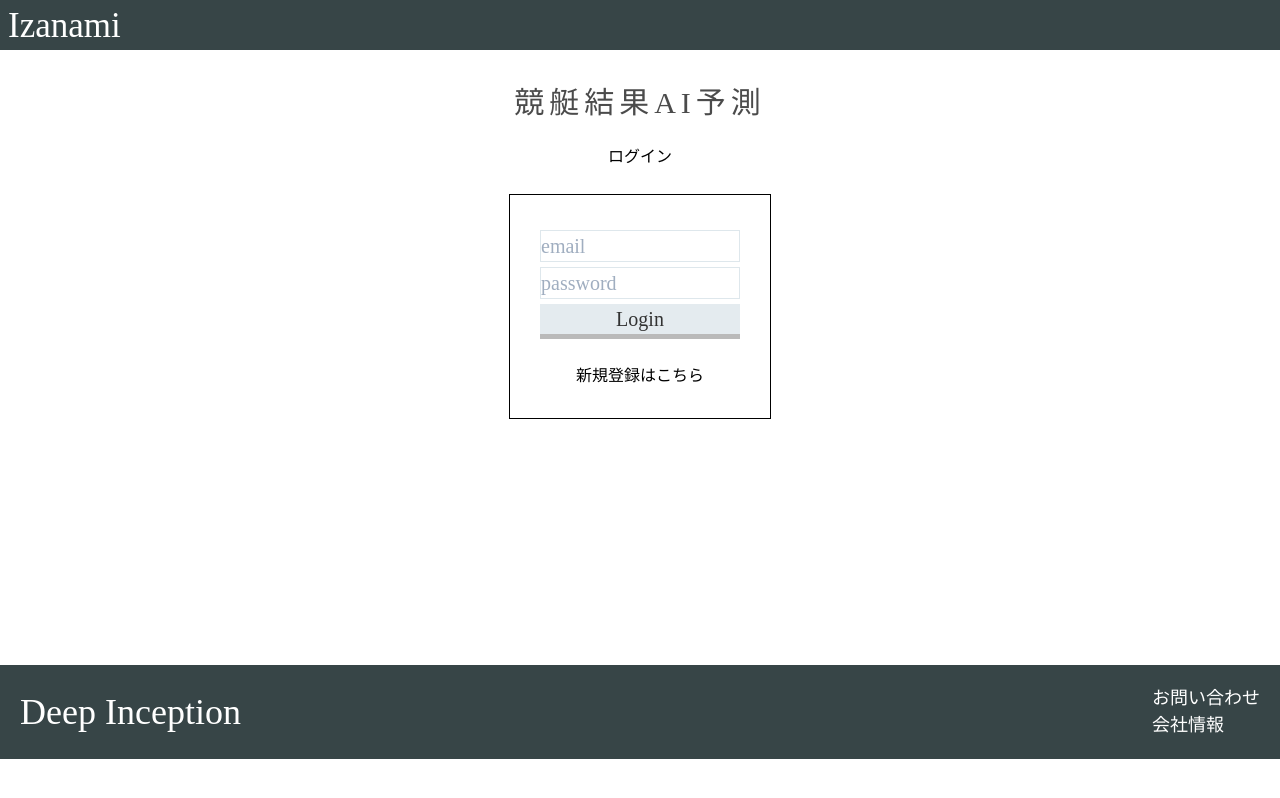
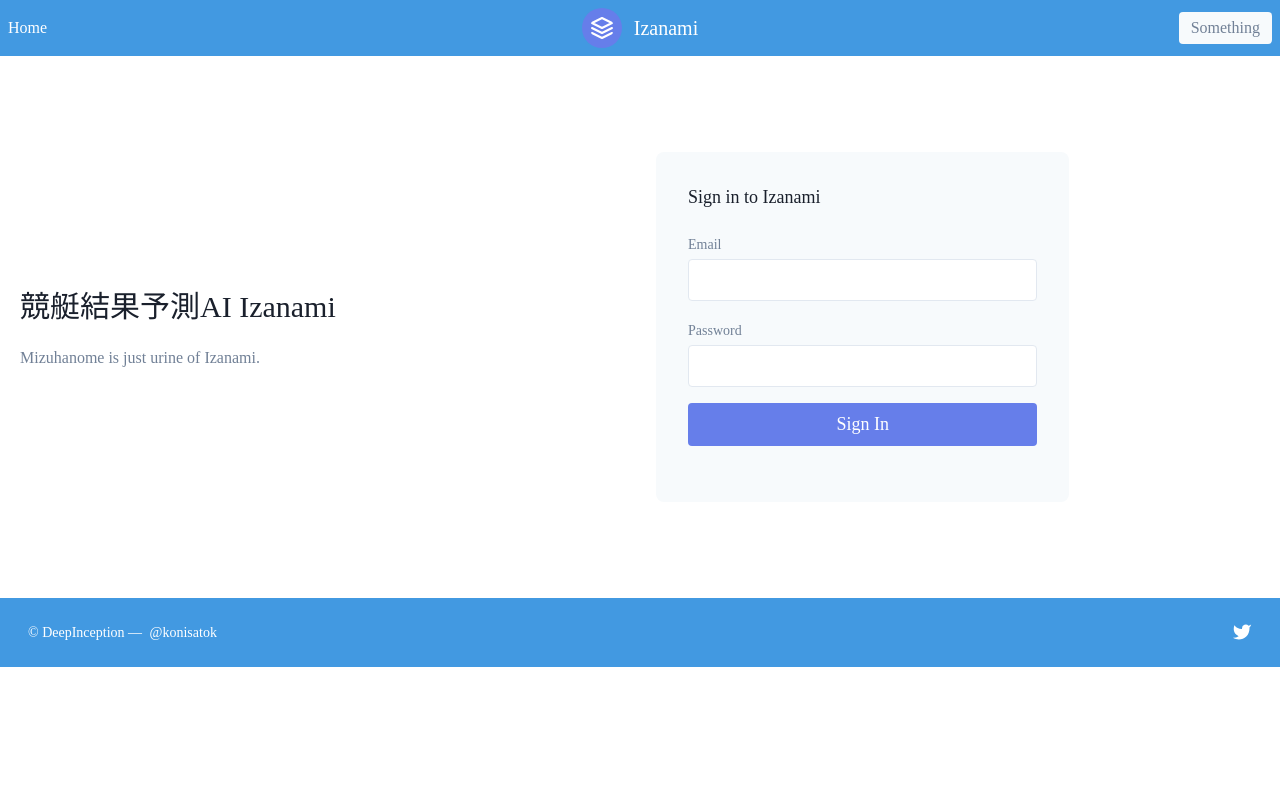
Before and after one commit to Deep-Inception/izanami_web, a Vue app in the folder frontend/: page / in a window 1280 px wide. Built offline with nearby package versions, Linux system fonts and the light colour scheme.

Commit message:
login and header and footer revise

```diff
--- a/frontend/src/assets/css/style.css
+++ b/frontend/src/assets/css/style.css
@@ -30,41 +30,6 @@
     max-width: 1170px;
   }
 
-  header {
-    background-color: rgba(34, 49, 52, 0.9);
-    height: 50px;
-    width: 100%;
-    position: fixed;
-    top: 0;
-    z-index: 10;
-  }
-
-  .header-left {
-    float: left;
-  }
-
-  .header-logo {
-    font-size: 35px;
-    padding: 0px 8px;
-    color: #fff;
-  }
-
-  .header-right {
-    float: right;
-    background-color: rgba(255, 255, 255, 0.3);
-    transition: all 0.5s;
-  }
-
-  .header-right:hover {
-    background-color: rgba(255, 255, 255, 0.5);
-  }
-
-  .header-right a {
-    line-height: 50px;
-    padding: 0 25px;
-    color: white;
-    display: block;
-  }
 
   .top-wrapper {
     padding: 80px 0 20px 0;
@@ -132,22 +97,3 @@
     top: 7px;
     box-shadow: none;
   }
-
-  footer {
-    background-color: rgba(34, 49, 52, 0.9);
-    color: #fff;
-    margin-top: 20px;
-  }
-
-  .footer-logo {
-    float: left;
-    font-size: 36px;
-    padding: 20px;
-  }
-
-  .footer-list {
-    float: right;
-    font-size: 18px;
-    padding: 20px;
-    display: table-cell;
-  }
--- a/frontend/src/components/footer.vue
+++ b/frontend/src/components/footer.vue
@@ -1,14 +1,18 @@
 <template>
-  <footer>
-    <div class="container">
-      <div class="footer-logo">Deep Inception</div>
-      <div class="footer-list">
-        <ul>
-          <li>お問い合わせ</li>
-          <li>会社情報</li>
-        </ul>
+  <footer class="text-gray-600 body-font">
+    <div class="bg-blue-500 p-2">
+      <div class="container mx-auto py-4 px-5 flex flex-wrap flex-col sm:flex-row">
+        <p class="text-white text-sm text-center sm:text-left">© DeepInception —
+          <a href="https://twitter.com/konisatok" rel="noopener noreferrer" class="text-white ml-1" target="_blank">@konisatok</a>
+        </p>
+        <span class="inline-flex sm:ml-auto sm:mt-0 mt-2 justify-center sm:justify-start">
+          <a href="https://twitter.com/konisatok" class="ml-3 text-white">
+            <svg fill="currentColor" stroke-linecap="round" stroke-linejoin="round" stroke-width="2" class="w-5 h-5" viewBox="0 0 24 24">
+              <path d="M23 3a10.9 10.9 0 01-3.14 1.53 4.48 4.48 0 00-7.86 3v1A10.66 10.66 0 013 4s-4 9 5 13a11.64 11.64 0 01-7 2c9 5 20 0 20-11.5a4.5 4.5 0 00-.08-.83A7.72 7.72 0 0023 3z"></path>
+            </svg>
+          </a>
+        </span>
       </div>
-      <div class="clear"></div>
     </div>
   </footer>
 </template>
--- a/frontend/src/components/header.vue
+++ b/frontend/src/components/header.vue
@@ -1,14 +1,18 @@
 <template>
-  <header>
-    <div class="container">
-      <div class="header-left">
-        <div class="header-logo">Izanami</div>
+  <header class="text-gray-600 body-font bg-blue-500">
+    <div class="container mx-auto flex flex-wrap p-2 flex-col md:flex-row items-center">
+      <nav class="flex lg:w-2/5 flex-wrap items-center text-base md:ml-auto">
+        <a class="mr-5 text-white hover:text-gray-200">Home</a>
+      </nav>
+      <a class="flex order-first lg:order-none lg:w-1/5 title-font font-medium items-center text-gray-900 lg:items-center lg:justify-center mb-4 md:mb-0">
+        <svg xmlns="http://www.w3.org/2000/svg" fill="none" stroke="currentColor" stroke-linecap="round" stroke-linejoin="round" stroke-width="2" class="w-10 h-10 text-white p-2 bg-indigo-500 rounded-full" viewBox="0 0 24 24">
+          <path d="M12 2L2 7l10 5 10-5-10-5zM2 17l10 5 10-5M2 12l10 5 10-5"></path>
+        </svg>
+        <span class="ml-3 text-xl text-white">Izanami</span>
+      </a>
+      <div class="lg:w-2/5 inline-flex lg:justify-end ml-5 lg:ml-0">
+        <button class="inline-flex items-center bg-gray-100 border-0 py-1 px-3 focus:outline-none hover:bg-gray-200 rounded text-base mt-4 md:mt-0">Something</button>
       </div>
-      <!--
-      <div class="header-right">
-       <a href="#" class="header-login">ログイン</a>
-      </div>
-      -->
     </div>
   </header>
 </template>
--- a/frontend/src/components/login.vue
+++ b/frontend/src/components/login.vue
@@ -7,25 +7,28 @@
     </head>
     <body>
       <Header></Header>
-      <div class="top-wrapper">
-        <div class="container">
-          <h1>競艇結果AI予測</h1>
-        </div>
-      </div>
-      <div class="login-wrapper">
-        <div class="container">
-          <div class="heading">
-            <h2>ログイン</h2>
-            <div id="loginResult"></div>
+      <section class="text-gray-600 body-font">
+        <div class="container px-5 py-24 mx-auto flex flex-wrap items-center">
+          <div class="lg:w-3/8 md:w-1/2 md:pr-16 lg:pr-0 pr-0">
+            <h1 class="title-font font-medium text-3xl text-gray-900">競艇結果予測AI Izanami</h1>
+            <p class="leading-relaxed mt-4">Mizuhanome is just urine of Izanami.</p>
           </div>
-          <div class="login">
-            <p><input type="text" id="email" placeholder="email"></p>
-            <p><input type="password" id="password" placeholder="password"></p>
-            <p><button class="btn" v-on:click="checklogin">Login</button></p>
-            <a href="/newcomer">新規登録はこちら</a>
+          <div class="lg:w-2/6 md:w-1/2 bg-gray-100 rounded-lg p-8 flex flex-col lg:ml-4 md:ml-auto w-full mt-10 md:mt-0">
+            <h2 class="text-gray-900 text-lg font-medium title-font mb-5">Sign in to Izanami</h2>
+            <div class="relative mb-4">
+              <label for="Email" class="leading-7 text-sm text-gray-600">Email</label>
+              <input type="text" id="Email" name="Email" class="w-full bg-white rounded border border-gray-300 focus:border-indigo-500 focus:ring-2 focus:ring-indigo-200 text-base outline-none text-gray-700 py-1 px-3 leading-8 transition-colors duration-200 ease-in-out">
+            </div>
+            <div class="relative mb-4">
+              <label for="Password" class="leading-7 text-sm text-gray-600">Password</label>
+              <input type="Password" id="Password" name="Password" class="w-full bg-white rounded border border-gray-300 focus:border-indigo-500 focus:ring-2 focus:ring-indigo-200 text-base outline-none text-gray-700 py-1 px-3 leading-8 transition-colors duration-200 ease-in-out">
+            </div>
+            <button class="text-white bg-indigo-500 border-0 py-2 px-8 focus:outline-none hover:bg-indigo-600 rounded text-lg" v-on:click="checklogin">Sign In</button>
+            <p class="text-xs text-gray-500 mt-3"></p>
+            <div id="loginResult" class="text-xs text-gray-500 mt-3 text-red-400"></div>
           </div>
         </div>
-      </div>
+      </section>
       <Footer></Footer>
     </body>
   </html>
@@ -45,12 +48,13 @@ export default {
   },
   data: function () {
     return {
-      email: '',
-      password: ''
+      Email: '',
+      Password: ''
     }
   },
   methods: {
     checklogin: function (event) {
+      document.getElementById('loginResult').innerHTML = ''
       // checkloginイベント(htmlファイル内で定義している)の内容を記述
       const axios = backendApi()
       var nextPage = 'pageA'
@@ -61,8 +65,8 @@ export default {
       axios.get('api/login', {
         // クエリパラメータをセット
         params: {
-          email: document.getElementById('email').value,
-          password: document.getElementById('password').value
+          email: document.getElementById('Email').value,
+          password: document.getElementById('Password').value
         }
       }).then(function (response) {
         console.log(response)
@@ -70,17 +74,17 @@ export default {
         // "success" だったら次のページにジャンプし、失敗だったらその旨表示
         if (response.data.result === 'success') {
           // JWTトークンの生成
-          var token = self.generateToken(document.getElementById('email').value)
+          var token = self.generateToken(document.getElementById('Email').value)
           // cookieとしてトークンを付与
           document.cookie = 'token=' + token
           // 次のページにジャンプ
           router.push({name: nextPage})
         } else {
-          document.getElementById('loginResult').innerHTML = 'Login Failed !!'
+          document.getElementById('loginResult').innerHTML = 'ログイン失敗'
         }
       })
     },
-    generateToken: function (email) {
+    generateToken: function (Email) {
       /* JWTトークンの生成 */
       // JWT用のシークレットトークンをセット(【注意】実際にはコードの中に書いてはいけない！)
       var secretToken = 'oreore'
@@ -97,7 +101,7 @@ export default {
       var dM = ('0' + DO.getMinutes()).slice(-2)
       var dS = ('0' + DO.getSeconds()).slice(-2)
       var dStr = dY + '/' + dm + '/' + dd + ' ' + dH + ':' + dM + ':' + dS + ' +0900'
-      var oPayload = {email: email, until: dStr}
+      var oPayload = {Email: Email, until: dStr}
       console.log(oHeader, oPayload)
       // JWTを生成
       var sJWT = KJUR.jws.JWS.sign('HS256', JSON.stringify(oHeader), JSON.stringify(oPayload), secretToken)
```
